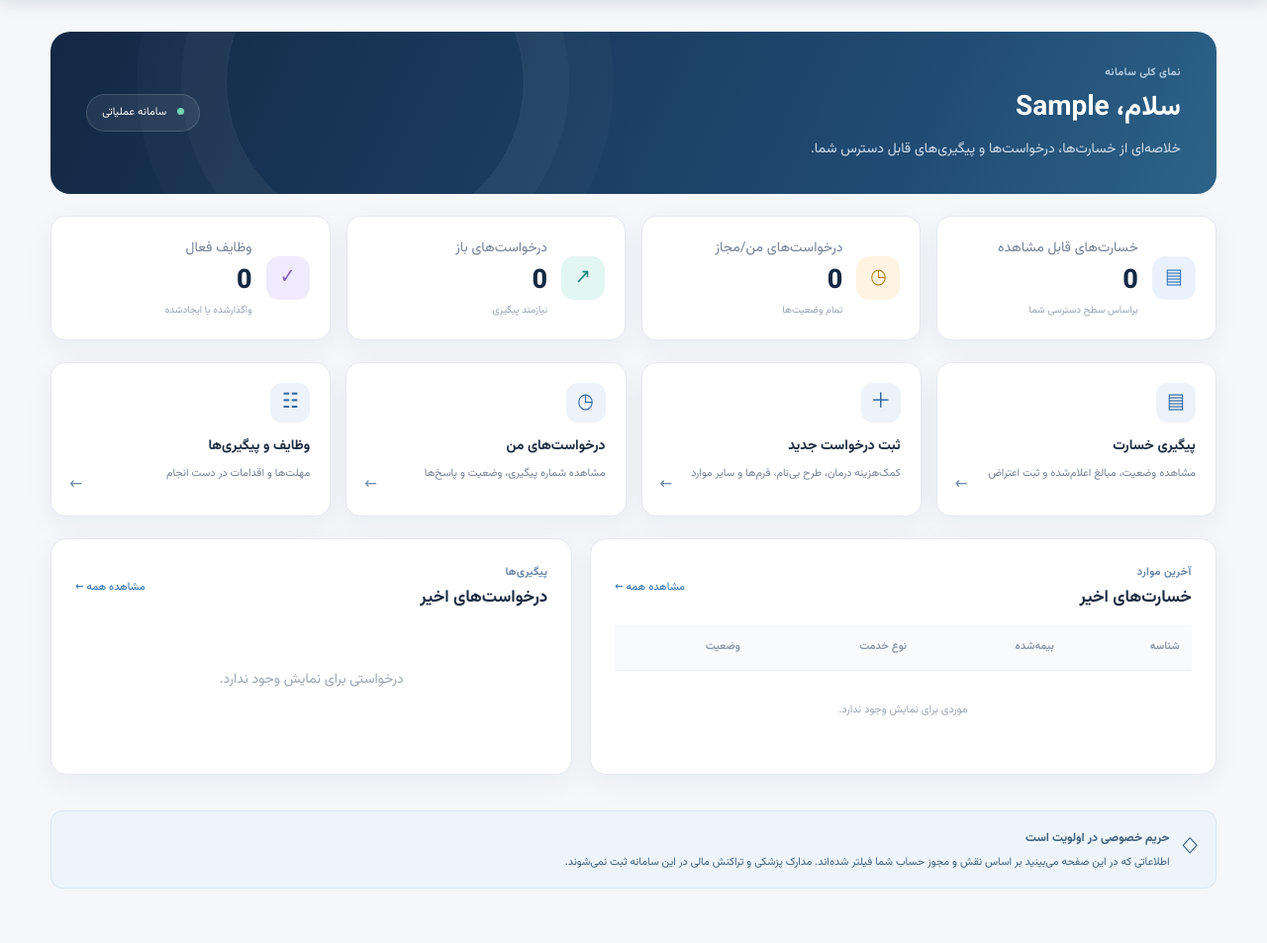
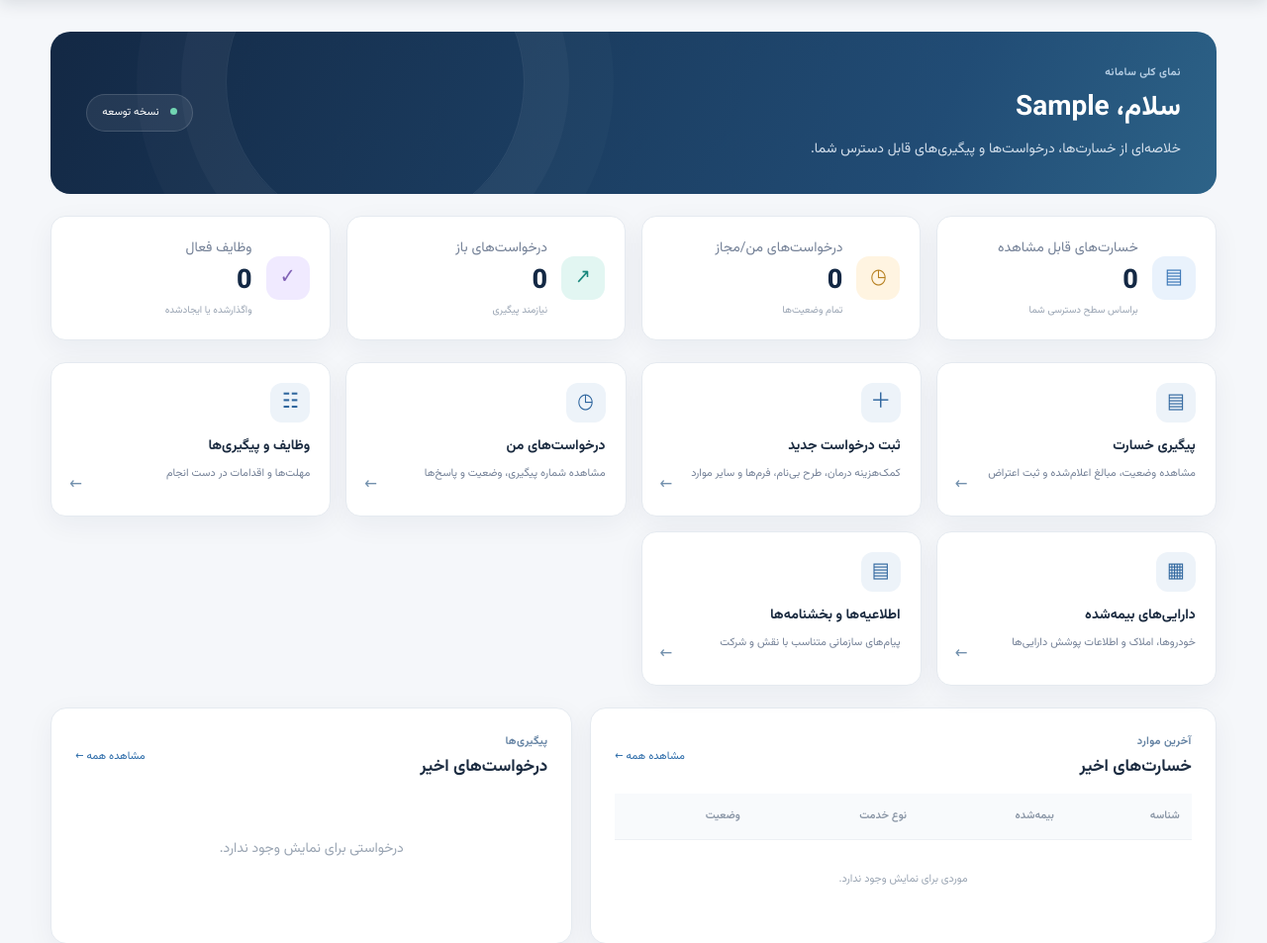
Before and after one commit to msalimimaram/office_kmc, a Django app: page /dashboard/ in a window 1280 px wide. Shown: the part 76-1029 px from the top of the page at 99% size. Run offline with Django 5.2, Linux system fonts and the light colour scheme; the visitor is signed in with stand-in values (Sample User, id 1); data comes from the database, SQL or seed files in the repository; data that the repository does not hold is empty.

Commit message:
Expose assets and announcements on dashboard

```diff
--- a/templates/dashboard/home.html
+++ b/templates/dashboard/home.html
@@ -3,7 +3,7 @@
 {% block content %}
 <section class="hero">
   <div><p class="eyebrow">نمای کلی سامانه</p><h1>سلام، {{ request.user.first_name|default:request.user.username }}</h1><p>خلاصه‌ای از خسارت‌ها، درخواست‌ها و پیگیری‌های قابل دسترس شما.</p></div>
-  <div class="hero-badge"><span class="pulse"></span> سامانه عملیاتی</div>
+  <div class="hero-badge"><span class="pulse"></span> نسخه توسعه</div>
 </section>
 <section class="stats">
   <article class="stat"><span class="stat-icon blue">▤</span><div><span class="muted">خسارت‌های قابل مشاهده</span><strong>{{ claim_count }}</strong><small>براساس سطح دسترسی شما</small></div></article>
@@ -16,6 +16,8 @@
   <a class="quick-card" href="{% url 'request_create' %}"><span class="quick-icon">＋</span><strong>ثبت درخواست جدید</strong><p>کمک‌هزینه درمان، طرح بی‌نام، فرم‌ها و سایر موارد</p><span class="arrow">←</span></a>
   <a class="quick-card" href="{% url 'request_list' %}"><span class="quick-icon">◷</span><strong>درخواست‌های من</strong><p>مشاهده شماره پیگیری، وضعیت و پاسخ‌ها</p><span class="arrow">←</span></a>
   <a class="quick-card" href="{% url 'task_list' %}"><span class="quick-icon">☷</span><strong>وظایف و پیگیری‌ها</strong><p>مهلت‌ها و اقدامات در دست انجام</p><span class="arrow">←</span></a>
+  <a class="quick-card" href="{% url 'asset_list' %}"><span class="quick-icon">▦</span><strong>دارایی‌های بیمه‌شده</strong><p>خودروها، املاک و اطلاعات پوشش دارایی‌ها</p><span class="arrow">←</span></a>
+  <a class="quick-card" href="{% url 'announcement_list' %}"><span class="quick-icon">▤</span><strong>اطلاعیه‌ها و بخشنامه‌ها</strong><p>پیام‌های سازمانی متناسب با نقش و شرکت</p><span class="arrow">←</span></a>
 </section>
 <section class="two-col">
   <div class="panel"><div class="section-heading"><div><p class="eyebrow">آخرین موارد</p><h2>خسارت‌های اخیر</h2></div><a href="{% url 'claim_list' %}">مشاهده همه ←</a></div>
```
